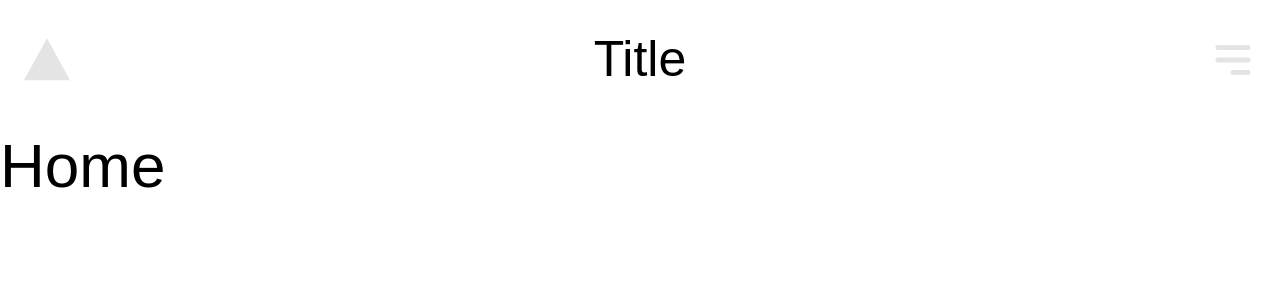
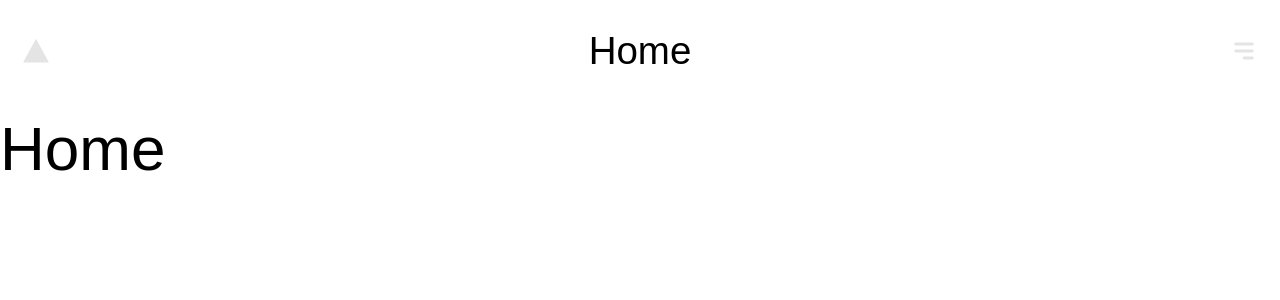
Before and after one commit to rts-cmk-wu07/wu07-terminsprove-OtakuBoy420, a React (Vite) app: page / in a window 1280 px wide. Shown: the top 300 px of the page. Built offline with nearby package versions, Linux system fonts and the light colour scheme.

Commit message:
env and contexts done

```diff
--- a/src/components/global/Navigation.jsx
+++ b/src/components/global/Navigation.jsx
@@ -1,12 +1,15 @@
 import { HiMenuAlt3 } from "@react-icons/all-files/hi/HiMenuAlt3"
 import { IoTriangleSharp } from "@react-icons/all-files/io5/IoTriangleSharp"
+import { useContext } from "react"
+import NavigationTitleContext from "../../contexts/NavigationTitleContext"
 export default function Navigation() {
+  const { navigationTitle } = useContext(NavigationTitleContext)
   return (
     <header className="flex items-center justify-between bg-white p-4">
       <div className="flex w-full items-center justify-between">
-        <IoTriangleSharp className="text-xl text-gray" />
-        <h1 className="text-xl  text-black">Title</h1>
-        <HiMenuAlt3 className="text-xl text-gray" />
+        <IoTriangleSharp className="text-lg text-gray" />
+        <h1 className="text-[1.75rem] text-black">{navigationTitle ? navigationTitle : ""}</h1>
+        <HiMenuAlt3 className="text-lg text-gray" />
       </div>
     </header>
   )
--- a/src/components/global/Router.jsx
+++ b/src/components/global/Router.jsx
@@ -1,13 +1,23 @@
 import { Route, Routes } from "react-router"
+import NavigationTitleContext from "../../contexts/NavigationTitleContext"
 import Layout from "../../Layout"
 import Home from "../../pages/Home"
-
+import { useLocation } from "react-router"
+import { useState } from "react"
 export default function Router() {
+  const location = useLocation()
+  const [navigationTitle, setNavigationTitle] = useState("Home")
   return (
-    <Routes location={location} key={location.pathname}>
-      <Route path="/" element={<Layout />}>
-        <Route path="/" element={<Home />} />
-      </Route>
-    </Routes>
+    <NavigationTitleContext.Provider
+      value={{
+        navigationTitle,
+        setNavigationTitle,
+      }}>
+      <Routes location={location} key={location.pathname}>
+        <Route path="/" element={<Layout />}>
+          <Route index element={<Home />} />
+        </Route>
+      </Routes>
+    </NavigationTitleContext.Provider>
   )
 }
--- /dev/null
+++ b/src/contexts/NavigationTitleContext.js
@@ -0,0 +1,4 @@
+import { createContext } from "react"
+const NavigationTitleContext = createContext(null)
+
+export default NavigationTitleContext
```
Also changed, not shown: 1 other file (tests, documents, lock files or other folders).
